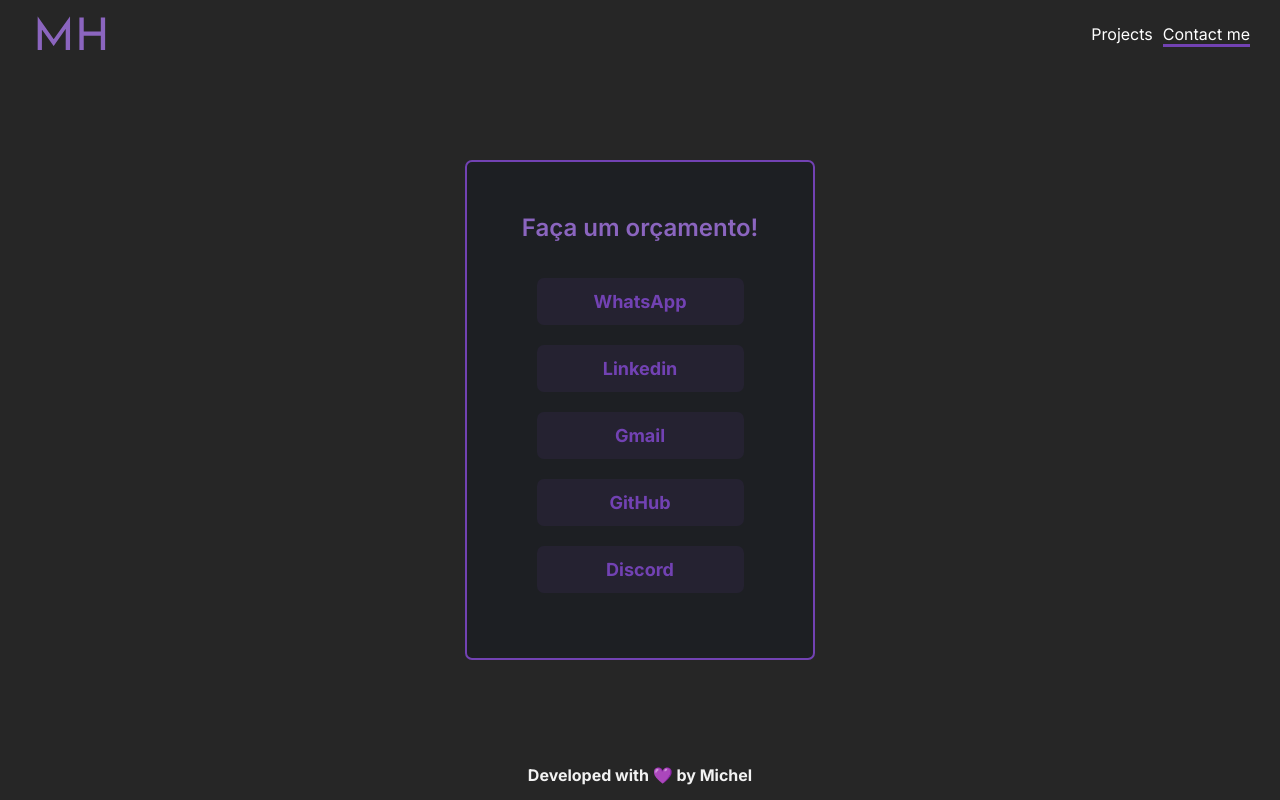
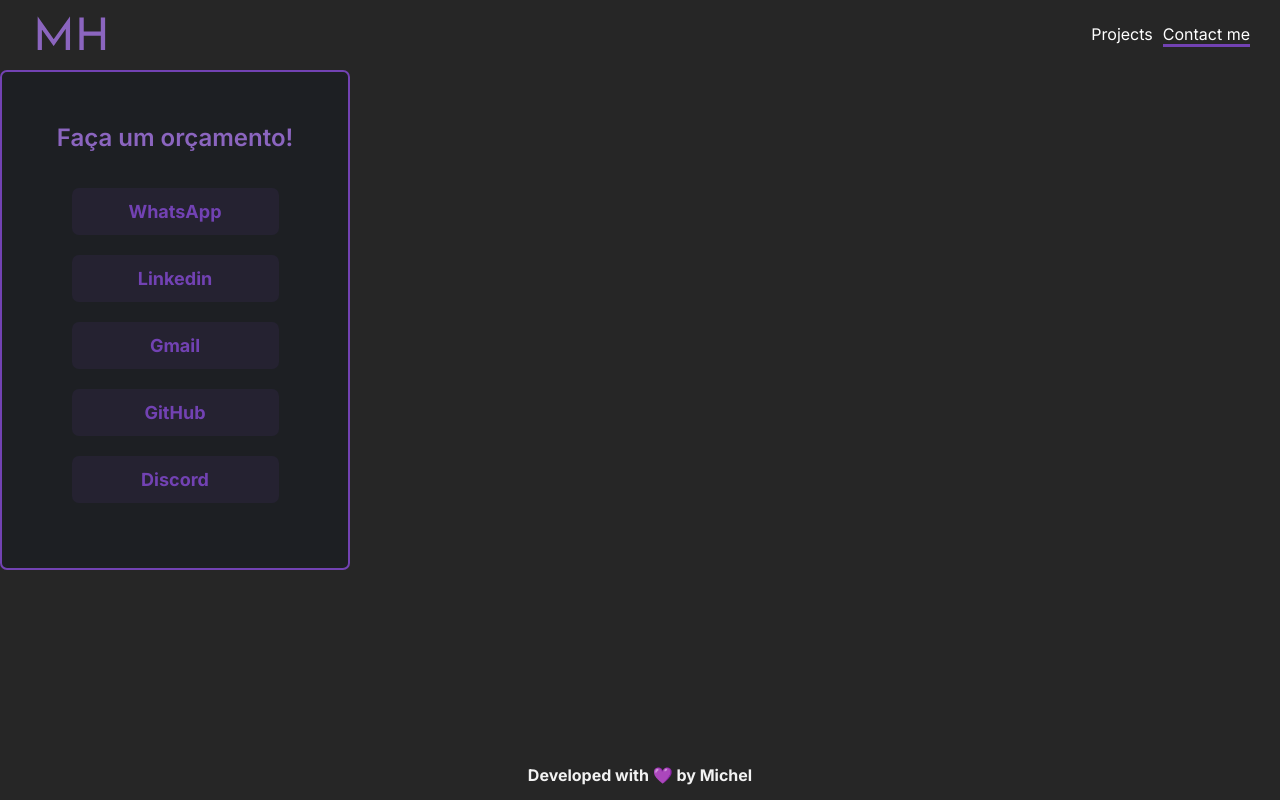
Before and after one commit to MichelHoffmann/newPortfolio, a React (Vite) app in the folder portfolio/: page /contact-me in a window 1280 px wide. Built offline with nearby package versions, Linux system fonts and the light colour scheme.

Commit message:
Update ContactMe.style.ts

```diff
--- a/portfolio/src/pages/PageContactMe/ContactMe.style.ts
+++ b/portfolio/src/pages/PageContactMe/ContactMe.style.ts
@@ -48,7 +48,7 @@
 `
 
 export const ContactLayout = styled.div`
-  height: calc(100% - 120px);
+  margin-block: 30px
   display: flex;
   justify-content: center;
   align-items: center;
```
